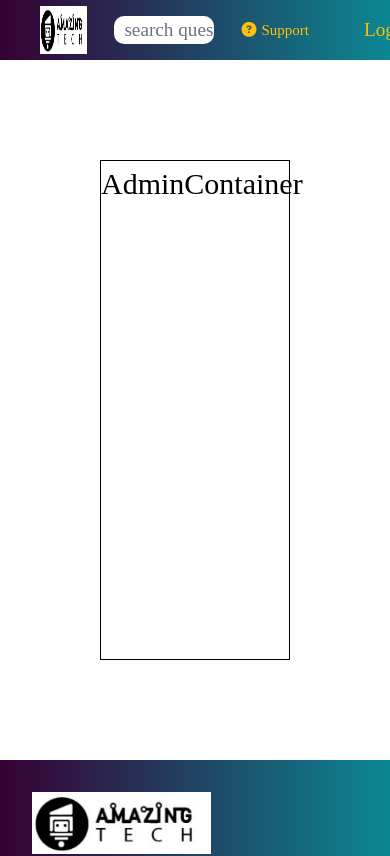
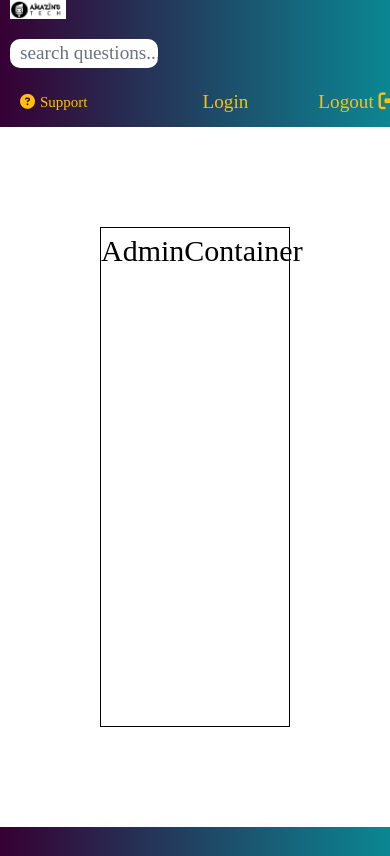
Before and after one commit to votruonglong/KT_ThucTap, a React (Vite) app in the folder thuctap_questions/: page /admin in a window 390 px wide. Shown: the top 856 px of the page. Built offline with nearby package versions, Linux system fonts and the light colour scheme.

Commit message:
edit responsive

```diff
--- a/thuctap_questions/src/style/header.scss
+++ b/thuctap_questions/src/style/header.scss
@@ -151,11 +151,112 @@
     }
 }
 
-/* Screen for SP */
-@media only screen and (max-width: 640px) and (min-width: 280px) {
+@media only screen and (max-width: 640px) and (min-width: 381px) {
     .home-header-container {
-        position: static;
-        width   : 100%;
-        z-index : unset;
+        padding: 0 10px;
+        display: inline-block;
+        width  : auto;
+        height : 100%;
+    }
+
+    .header-left,
+    .header-center,
+    .header-right {
+        gap       : 60px;
+        height    : auto;
+        width     : 100%;
+        text-align: center;
+        padding   : 0px;
+    }
+
+    .header-center {
+        margin-top: 10px;
+    }
+
+    .support,
+    .logout {
+        padding: 5px 10px;
+    }
+
+    .dropdown {
+        display: block;
+        margin : 10px auto;
+    }
+
+    .home-header-container .header-center .form-control {
+        width        : 100%;
+        margin       : 10px 0px;
+        border-radius: 10px;
+        padding-left : 10px;
+    }
+
+    .dropdown-content {
+        width: 100%;
+    }
+
+    .dropdown-content span {
+        width        : 100%;
+        text-align   : center;
+        border-bottom: 1px solid #ccc;
     }
 }
+
+/* Screen for SP */
+@media only screen and (max-width: 380px) and (min-width: 280px) {
+    .home-header-container {
+        padding: 0 10px;
+        display: inline-block;
+        width  : auto;
+        height : 100%;
+    }
+
+    .header-left,
+    .header-center,
+    .header-right {
+        height    : auto;
+        width     : 100%;
+        text-align: center;
+        padding   : 0px;
+        gap       : 50px;
+
+    }
+
+    .header-center {
+        margin-top: 10px;
+
+        .form-control {
+            width        : 100% !important;
+            margin       : 10px 0px;
+            border-radius: 10px;
+            padding-left : 10px;
+            font-size    : 16px;
+        }
+    }
+
+    .support,
+    .logout {
+        padding: 5px 10px;
+        /* Thêm padding cho các phần tử */
+    }
+
+    .dropdown {
+        display: block;
+        /* Hiển thị dropdown theo chiều dọc */
+        margin : 10px auto;
+        /* Canh giữa dropdown */
+    }
+
+    .dropdown-content {
+        width: 100%;
+        /* Chiếm toàn bộ chiều rộng */
+    }
+
+    .dropdown-content span {
+        width        : 100%;
+        /* Chiếm toàn bộ chiều rộng */
+        text-align   : center;
+        /* Canh giữa nội dung dropdown */
+        border-bottom: 1px solid #ccc;
+        /* Thêm đường kẻ dưới giữa các phần từ */
+    }
+}
```
